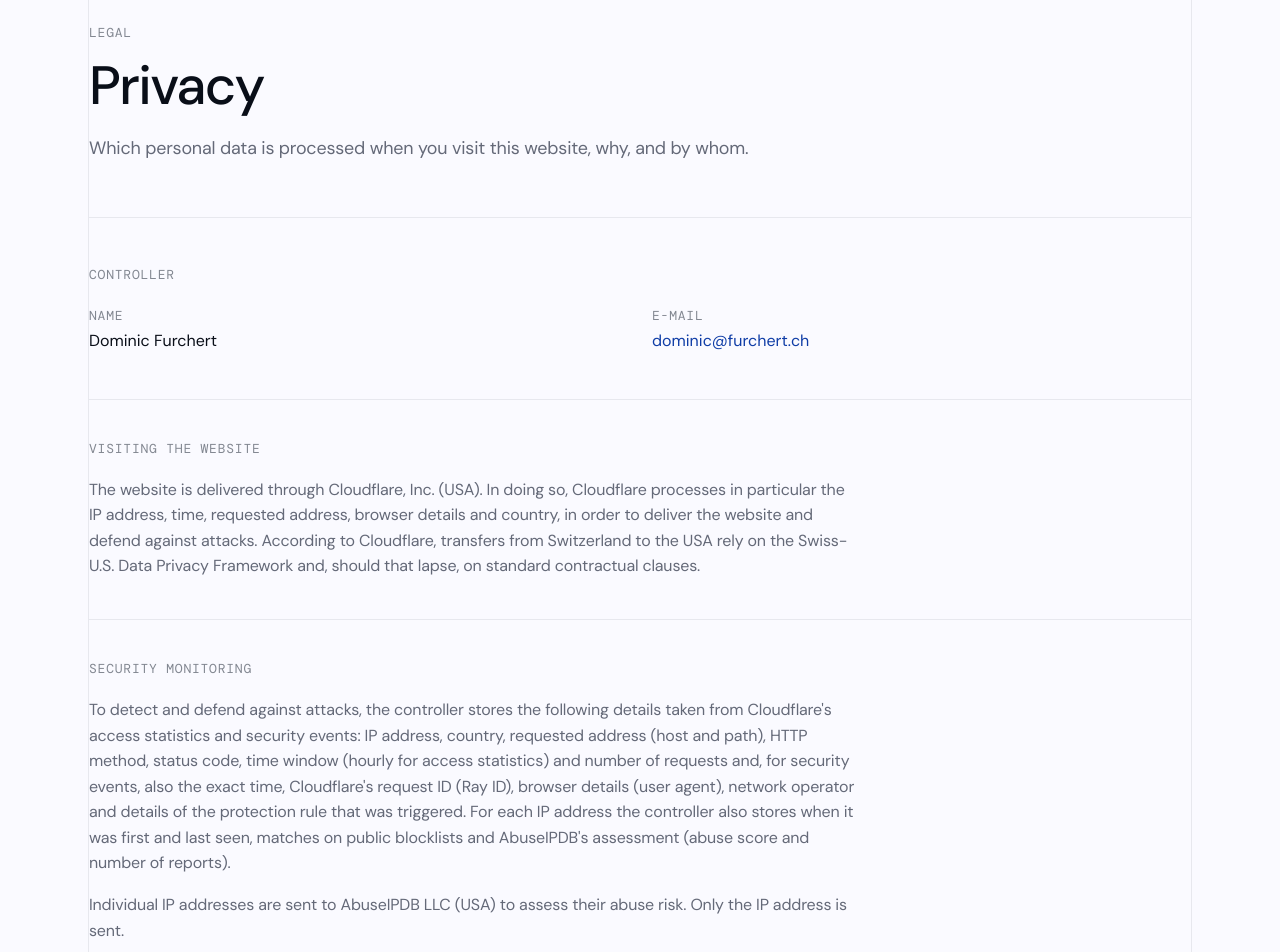
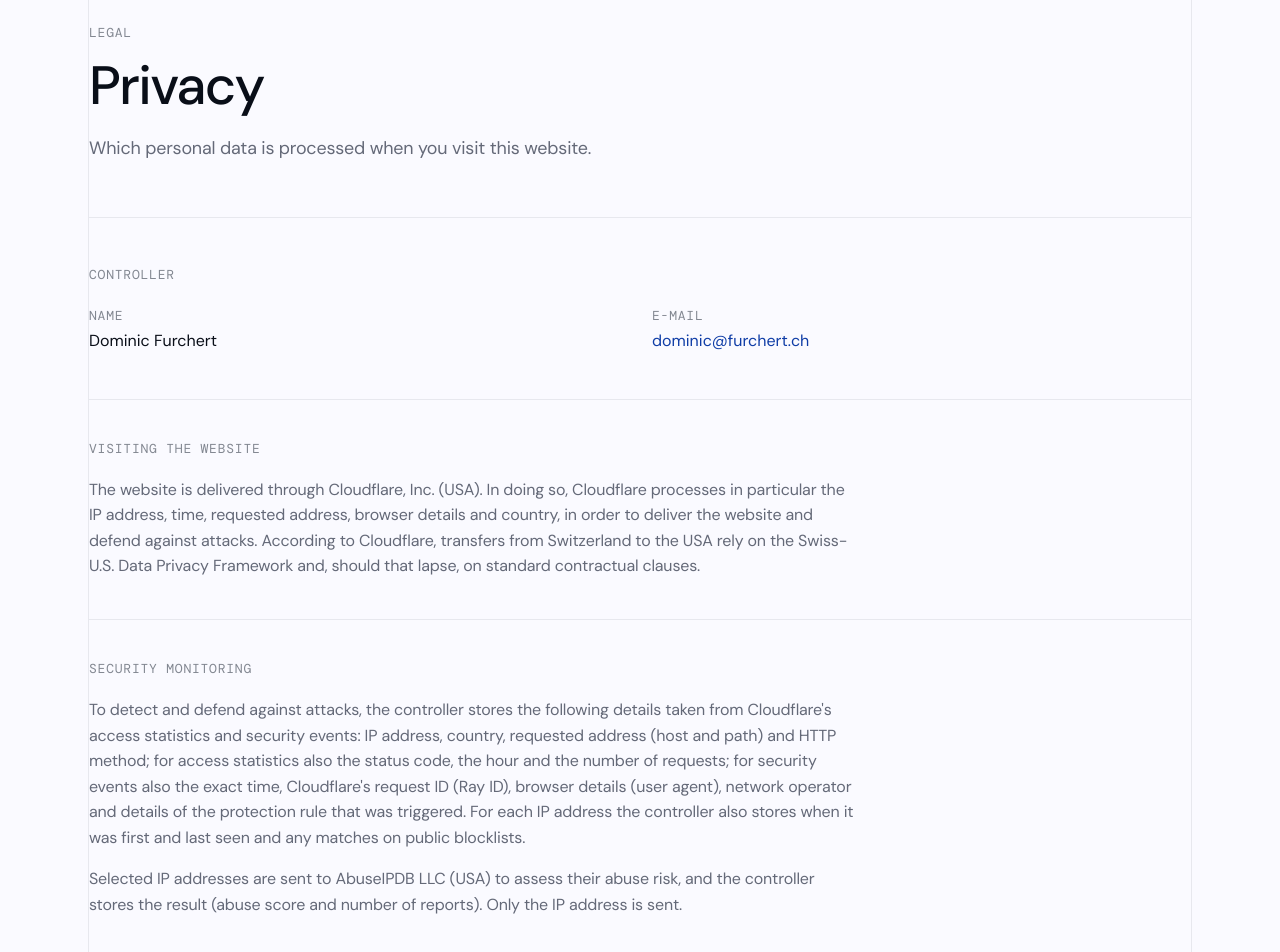
Before and after one commit to doemefu/furchert-ch, a Next.js app: page /en/privacy in a window 1280 px wide. Shown: the part 120-1072 px from the top of the page. Built offline with nearby package versions, Linux system fonts and the light colour scheme; no server answers.

Commit message:
fix(web): AbuseIPDB result only for checked IPs, per-source categories (#16)

```diff
--- a/src/data/legal.ts
+++ b/src/data/legal.ts
@@ -55,7 +55,7 @@ const PRIVACY: Record<Locale, LegalPageCopy> = {
   de: {
     label: 'Rechtliches',
     title: 'Datenschutz',
-    sub: 'Welche Personendaten beim Besuch dieser Website bearbeitet werden, wozu und von wem.',
+    sub: 'Welche Personendaten beim Besuch dieser Website bearbeitet werden.',
     contactLabel: 'Verantwortlich',
     nameLabel: 'Name',
     emailLabel: 'E-Mail',
@@ -71,8 +71,8 @@ const PRIVACY: Record<Locale, LegalPageCopy> = {
       {
         heading: 'Sicherheitsüberwachung',
         paragraphs: [
-          'Zum Erkennen und Abwehren von Angriffen speichert der Verantwortliche aus den Zugriffsstatistiken und Sicherheitsereignissen von Cloudflare folgende Angaben: IP-Adresse, Land, aufgerufene Adresse (Host und Pfad), HTTP-Methode, Statuscode, Zeitraum (bei Zugriffsstatistiken stundenweise) und Anzahl der Anfragen sowie bei Sicherheitsereignissen zusätzlich den genauen Zeitpunkt, die Anfragekennung von Cloudflare (Ray ID), die Browserangabe (User-Agent), den Netzbetreiber und Angaben zur ausgelösten Schutzregel. Zu jeder IP-Adresse speichert der Verantwortliche zudem, wann sie zuerst und zuletzt auftrat, Treffer auf öffentlichen Sperrlisten und die Bewertung durch AbuseIPDB (Missbrauchswert und Anzahl Meldungen).',
-          'Einzelne IP-Adressen werden zur Beurteilung ihres Missbrauchsrisikos an AbuseIPDB LLC (USA) übermittelt. Übermittelt wird dabei nur die IP-Adresse.',
+          'Zum Erkennen und Abwehren von Angriffen speichert der Verantwortliche aus den Zugriffsstatistiken und Sicherheitsereignissen von Cloudflare folgende Angaben: IP-Adresse, Land, aufgerufene Adresse (Host und Pfad) und HTTP-Methode, bei Zugriffsstatistiken zudem Statuscode, Stunde und Anzahl der Anfragen, bei Sicherheitsereignissen zudem den genauen Zeitpunkt, die Anfragekennung von Cloudflare (Ray ID), die Browserangabe (User-Agent), den Netzbetreiber und Angaben zur ausgelösten Schutzregel. Zu jeder IP-Adresse speichert der Verantwortliche zudem, wann sie zuerst und zuletzt auftrat, und Treffer auf öffentlichen Sperrlisten.',
+          'Einzelne IP-Adressen werden zur Beurteilung ihres Missbrauchsrisikos an AbuseIPDB LLC (USA) übermittelt; der Verantwortliche speichert deren Bewertung (Missbrauchswert und Anzahl Meldungen). Übermittelt wird dabei nur die IP-Adresse.',
         ],
       },
       {
@@ -105,7 +105,7 @@ const PRIVACY: Record<Locale, LegalPageCopy> = {
   en: {
     label: 'Legal',
     title: 'Privacy',
-    sub: 'Which personal data is processed when you visit this website, why, and by whom.',
+    sub: 'Which personal data is processed when you visit this website.',
     contactLabel: 'Controller',
     nameLabel: 'Name',
     emailLabel: 'E-mail',
@@ -121,8 +121,8 @@ const PRIVACY: Record<Locale, LegalPageCopy> = {
       {
         heading: 'Security monitoring',
         paragraphs: [
-          "To detect and defend against attacks, the controller stores the following details taken from Cloudflare's access statistics and security events: IP address, country, requested address (host and path), HTTP method, status code, time window (hourly for access statistics) and number of requests and, for security events, also the exact time, Cloudflare's request ID (Ray ID), browser details (user agent), network operator and details of the protection rule that was triggered. For each IP address the controller also stores when it was first and last seen, matches on public blocklists and AbuseIPDB's assessment (abuse score and number of reports).",
-          'Individual IP addresses are sent to AbuseIPDB LLC (USA) to assess their abuse risk. Only the IP address is sent.',
+          "To detect and defend against attacks, the controller stores the following details taken from Cloudflare's access statistics and security events: IP address, country, requested address (host and path) and HTTP method; for access statistics also the status code, the hour and the number of requests; for security events also the exact time, Cloudflare's request ID (Ray ID), browser details (user agent), network operator and details of the protection rule that was triggered. For each IP address the controller also stores when it was first and last seen and any matches on public blocklists.",
+          'Selected IP addresses are sent to AbuseIPDB LLC (USA) to assess their abuse risk, and the controller stores the result (abuse score and number of reports). Only the IP address is sent.',
         ],
       },
       {
```
